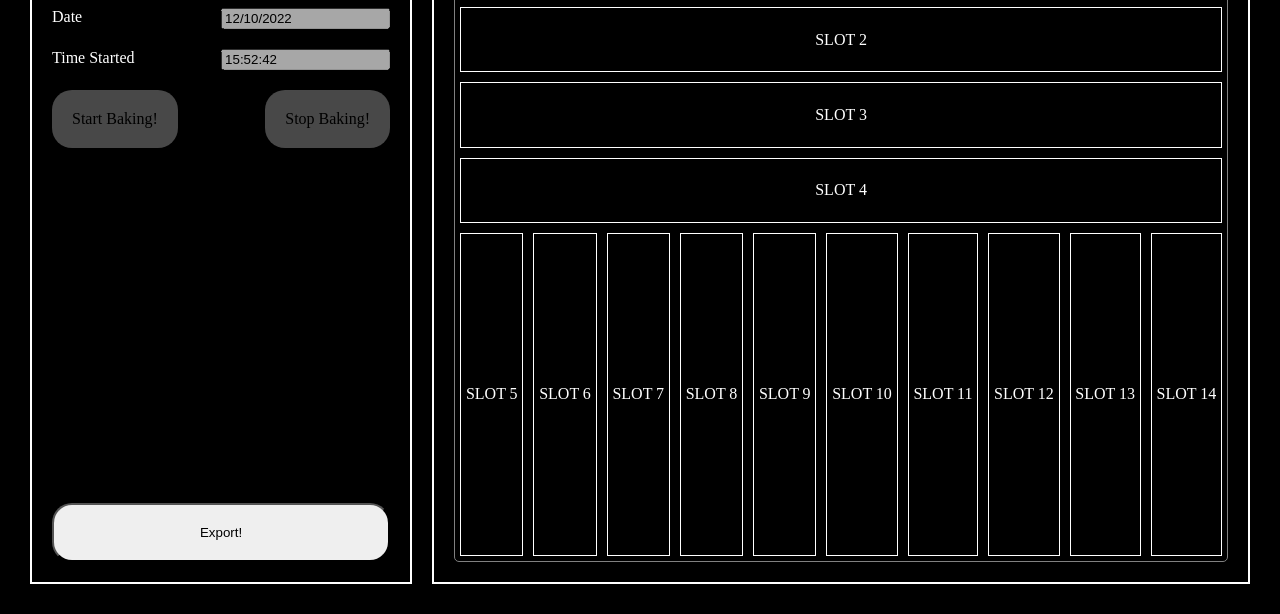
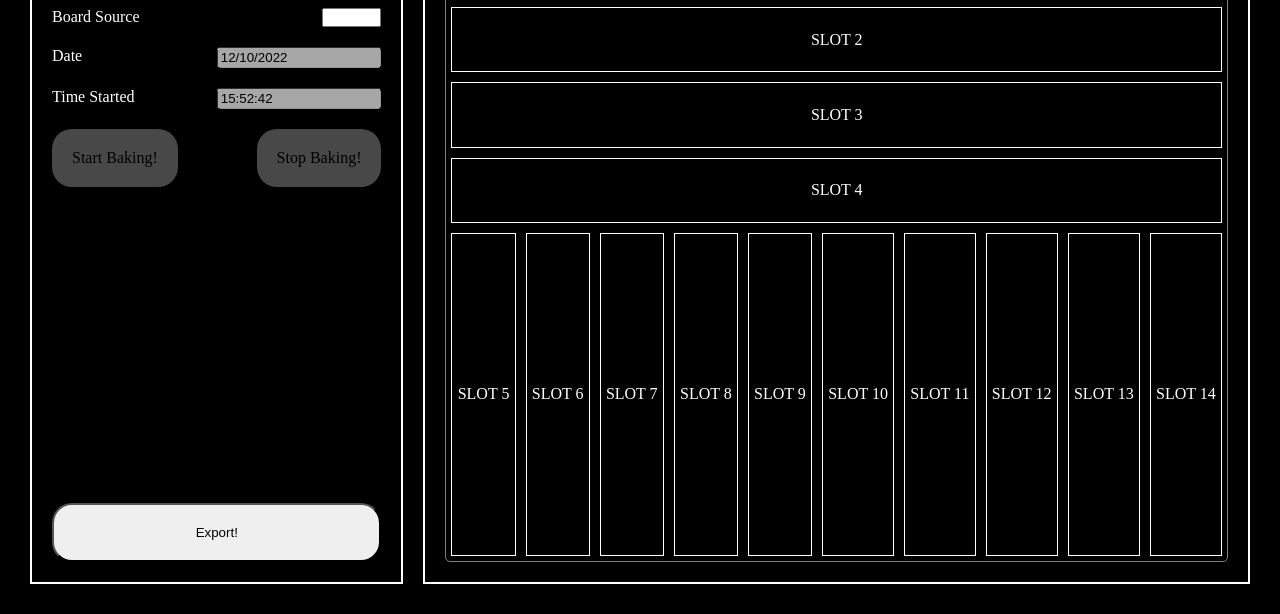
Before and after one commit to togzhankz/BakingControlApp, a plain HTML site: page index.html in a window 1280 px wide. Shown: the part 186-800 px from the top of the page. Drawn offline with Linux system fonts and the light colour scheme.

Commit message:
board source added

```diff
--- a/index.html
+++ b/index.html
@@ -24,12 +24,22 @@
 
             <form id="mainForm" class="formContainer">
                 <div class="formRow">
-                    <label for="operatorName" class="formLabel">Operator name</label>
+                    <label for="operatorName" class="formLabel">Operator ID</label>
                     <input type="text" autofocus required id="operatorName" class="formInput" >
                 </div>
                 <div class="formRow">
                     <label for="boardSerialNumber" class="formLabel">Board SN</label>
                     <input type="text" required id="boardSerialNumber" class="formInput">
+                </div>
+                <div class="formRow">
+                    <label for="boardSerialNumber" class="formLabel">Board Source</label>
+                    <select name="source" id="source">
+                      <option value="SMA">SMA</option>
+                      <option value="FA">FA</option>
+                      <option value="TRSH">TRSH</option>
+                      <option value="CLAIM">Claim</option>
+                      <option value="OTHER">Other</option>
+                    </select>
                 </div>
                 <div class="formRow">
                     <label for="date" class="formLabel">Date</label>
```
